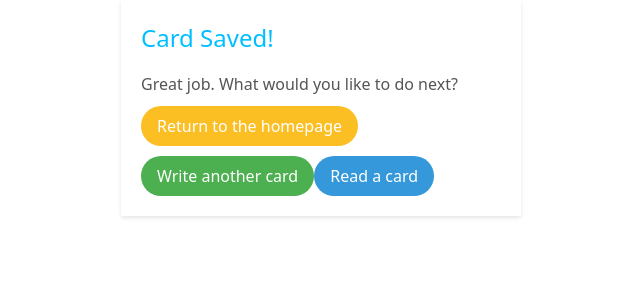
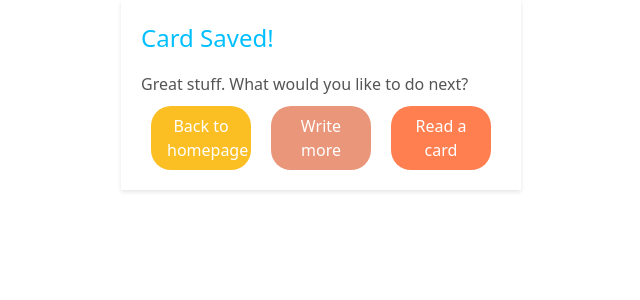
Before and after one commit to valarietan/react-cards, a Next.js app: page /cardSaved in a window 1280 px wide. Shown: the top 300 px of the page, without its empty margins (319-959 px from the left). Built offline with nearby package versions, Linux system fonts and the light colour scheme.

Commit message:
Card Saved buttons

```diff
--- a/components/CardSavedPage.jsx
+++ b/components/CardSavedPage.jsx
@@ -20,6 +20,12 @@ const Message = styled.p`
   color: #555;
 `;
 
+const ButtonsContainer = styled.div`
+  display: flex;
+  justify-content: center;
+  gap: 20px;
+`;
+
 const ReturnButton = styled.button`
   margin-top: 10px;
   padding: 8px 16px;
@@ -29,6 +35,8 @@ const ReturnButton = styled.button`
   border-radius: 20px;
   cursor: pointer;
   transition: background-color 0.2s;
+  width: 100px;
+  font-size: 16px;
 
   &:hover {
     background-color: #F59E0B;
@@ -38,29 +46,33 @@ const ReturnButton = styled.button`
 const WriteAnotherButton = styled.button`
   margin-top: 10px;
   padding: 8px 16px;
-  background-color: #4CAF50;
+  background-color: #e9967a;
   color: white;
   border: none;
   border-radius: 20px;
   cursor: pointer;
   transition: background-color 0.2s;
+  width: 100px;
+  font-size: 16px;
 
   &:hover {
-    background-color: #45a049;
+    background-color: #d2691e;
   }
 `;
 const ReadCardButton = styled.button`
   margin-top: 10px;
   padding: 8px 16px;
-  background-color: #3498db;
+  background-color: #ff7f50;
   color: white;
   border: none;
   border-radius: 20px;
   cursor: pointer;
   transition: background-color 0.2s;
+  width: 100px;
+  font-size: 16px;
 
   &:hover {
-    background-color: #2980b9;
+    background-color: #ff8c00;
   }
 `;
 
@@ -68,16 +80,18 @@ const CardSavedPage = () => {
   return (
     <Wrapper>
       <Title>Card Saved!</Title>
-      <Message>Great job. What would you like to do next?</Message>
+      <Message>Great stuff. What would you like to do next?</Message>
+      <ButtonsContainer>
       <Link href="/">
-          <ReturnButton>Return to the homepage</ReturnButton>
+          <ReturnButton>Back to homepage</ReturnButton>
       </Link>
-      <Link href="/create">
-          <WriteAnotherButton>Write another card</WriteAnotherButton>
+      <Link href="/createCard">
+          <WriteAnotherButton>Write more</WriteAnotherButton>
         </Link>
         <Link href="/cards">
             <ReadCardButton>Read a card</ReadCardButton>
         </Link>
+      </ButtonsContainer>
     </Wrapper>
   );
 };
--- a/pages/index.js
+++ b/pages/index.js
@@ -71,7 +71,7 @@ const HomePage = ({data}) => {
   return (
     <HomePageContainer>
       <Title>Cards Against Negativity</Title>
-      <Greeting>Heya, lovely to see you here.</Greeting>
+      <Greeting>Hi, so lovely to see you here.</Greeting>
       <ButtonsContainer>
         <Link href="/createCard">
           <AddButton>Add Card</AddButton>
```
